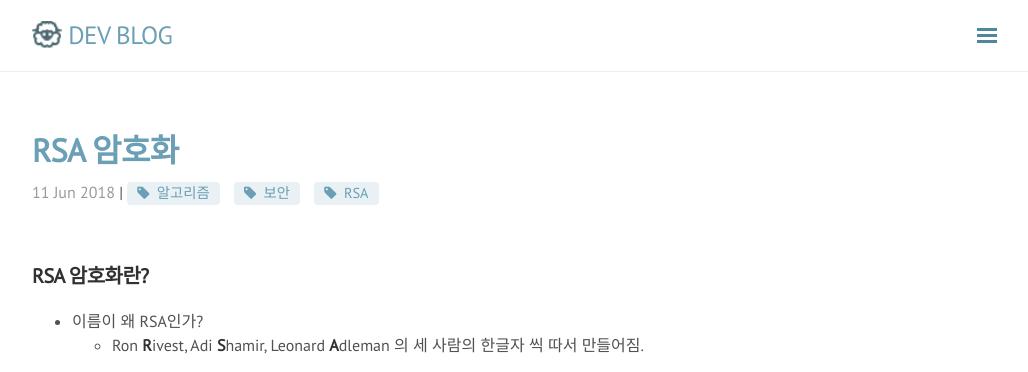
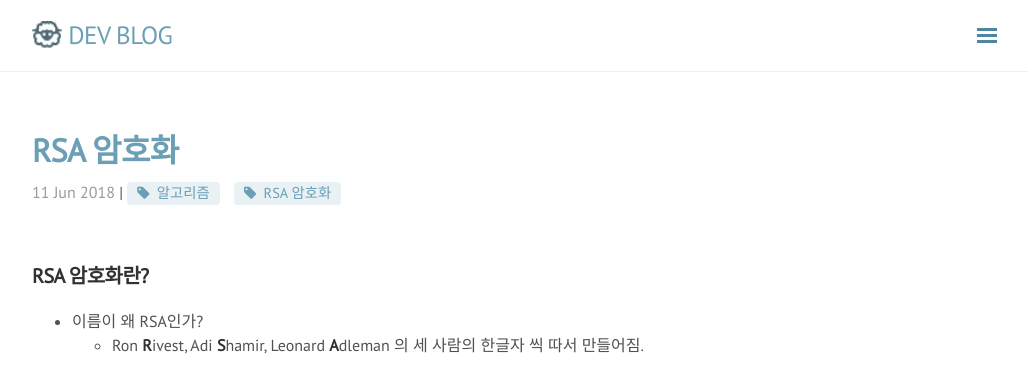
Before and after one commit to rmcodestar/rmcodestar.github.io, a Jekyll site: the page built from _posts/2018-06-11-RSA.md, in a window 1280 px wide and 900 px high. Shown: the top 372 px of the window, without its empty margins (248-1276 px from the left). Built offline with Jekyll 4.4.1, drawn with Linux system fonts in a browser that asks for light colours; nearby versions of some CDN libraries; comment, search, counter and statistics services are not loaded.

Commit message:
Update 2018-06-11-RSA.md

```diff
--- a/_posts/2018-06-11-RSA.md
+++ b/_posts/2018-06-11-RSA.md
@@ -2,7 +2,7 @@
 layout: post
 title: RSA 암호화
 category: 알고리즘
-tag: [알고리즘, 보안, RSA]
+tag: [알고리즘, RSA 암호화]
 ---
 
 
```
